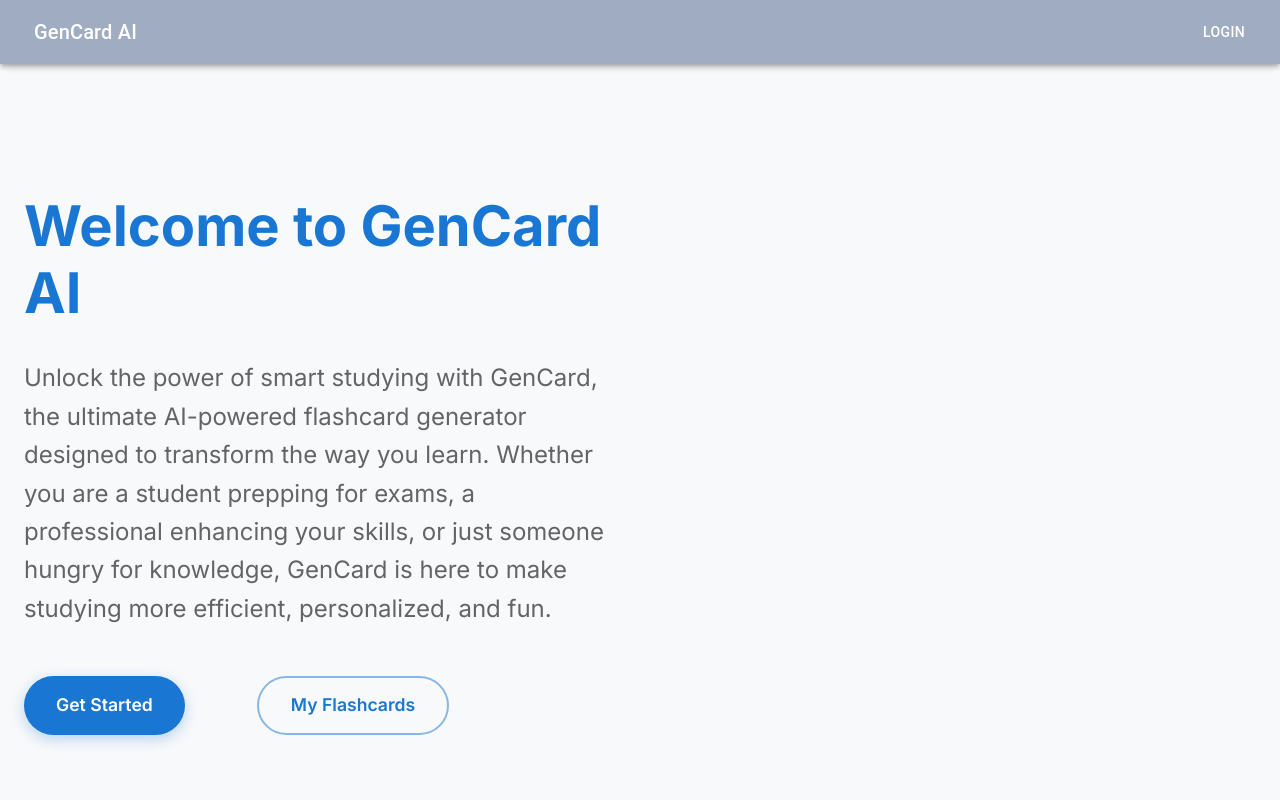
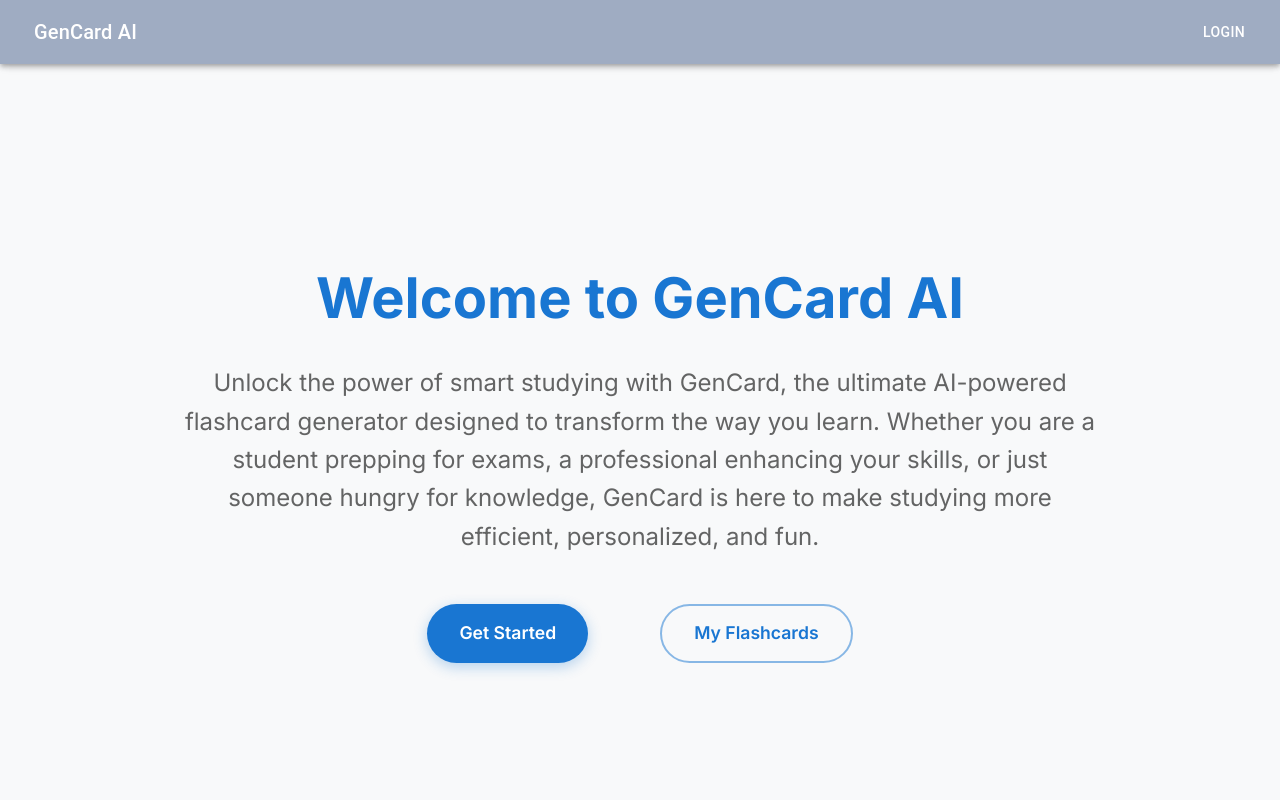
Before and after one commit to Jamin-Chan/ECS162-finalproject, a Next.js app: page / in a window 1280 px wide. Shown: the top 800 px of the page. Built offline with nearby package versions, Linux system fonts and the light colour scheme; no server answers.

Commit message:
css changes

```diff
--- a/app/page.js
+++ b/app/page.js
@@ -94,7 +94,7 @@ export default function Home() {
             minHeight: isMobile ? "auto" : "100vh",
           }}
         >
-          <Grid container spacing={6} alignItems="center">
+          <Grid sx={{ display: "flex", alignItems: "center", justifyContent: "center"}}>
             <Grid
               item
               xs={12}
@@ -103,6 +103,10 @@ export default function Home() {
                 display: "flex",
                 flexDirection: "column",
                 justifyContent: "center",
+                alignItems: "center",
+                width: "75%",
+                textAlign: "center"
+                //backgroundColor: "black"
               }}
             >
               <Typography
```
